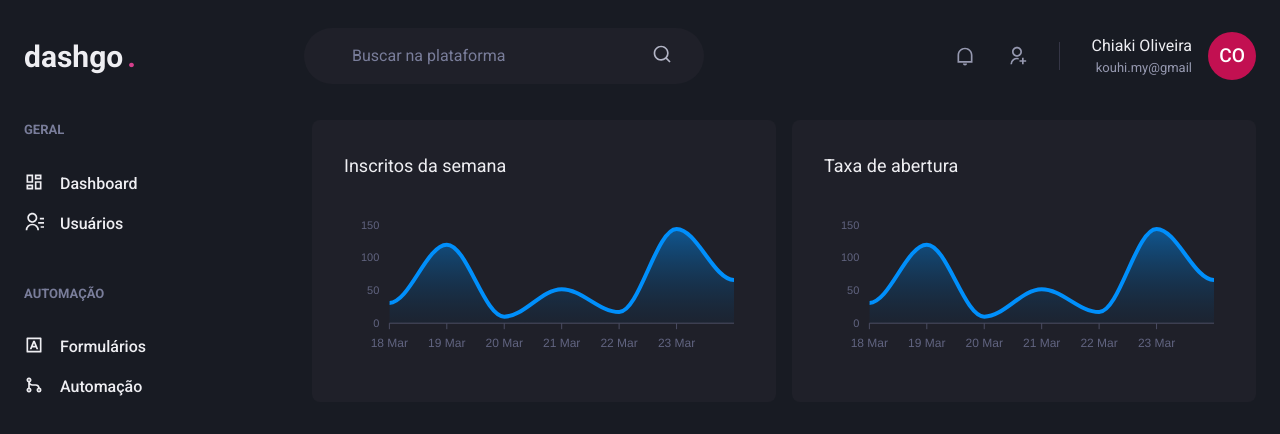
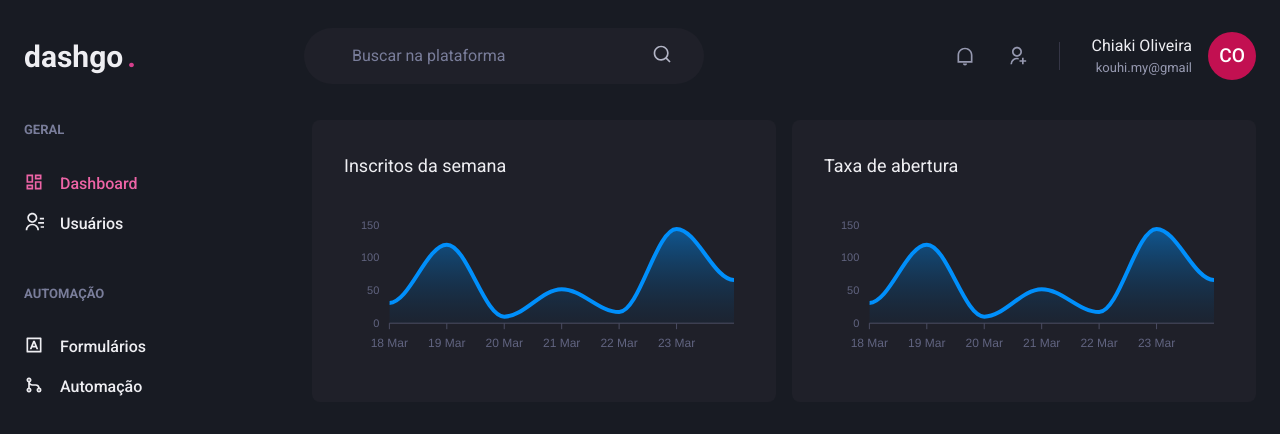
Before and after one commit to Iris-kon/dashgo, a Next.js app: page /dashboard in a window 1280 px wide. Shown: the top 434 px of the page. Built offline with nearby package versions, Linux system fonts and the light colour scheme.

Commit message:
create a active link logic

```diff
--- /dev/null
+++ b/src/components/ActiveLink.tsx
@@ -0,0 +1,37 @@
+import Link, { LinkProps } from "next/link"
+import { useRouter } from "next/router"
+import { cloneElement, ReactElement } from "react"
+
+interface ActiveLinkProps extends LinkProps {
+    children: ReactElement;
+    shouldMatchExactHref?: boolean;
+}
+
+export function ActiveLink({ children, shouldMatchExactHref = false, ...rest }: ActiveLinkProps) {
+    const { asPath } = useRouter()
+
+    let isActive = false
+
+    if(shouldMatchExactHref && (asPath === rest.href  || asPath === rest.as)) {
+        isActive = true
+    }
+
+    if(!shouldMatchExactHref &&
+        (
+            asPath.startsWith(String(rest.href)) ||
+            asPath.startsWith(String(rest.as))
+        )
+    ) {
+        isActive = true
+    }
+
+    return (
+        <Link {...rest}>
+            {
+                cloneElement(children, {
+                    color: isActive ? 'pink.400' : 'gray.50'
+                })
+            }
+        </Link>
+    )
+}
--- a/src/components/Sidebar/NavLink.tsx
+++ b/src/components/Sidebar/NavLink.tsx
@@ -1,16 +1,20 @@
-import { Icon, Link, Text, LinkProps as ChackraLinkProps } from "@chakra-ui/react"
+import { Icon, Link as ChakraLink, Text, LinkProps as ChackraLinkProps } from "@chakra-ui/react"
 import { ElementType } from "react"
+import { ActiveLink } from "../ActiveLink";
 
 interface NavLinkProps extends ChackraLinkProps {
     icon: ElementType;
     children: string;
+    href: string;
 }
 
-export function NavLink({ icon, children, ...rest }: NavLinkProps) {
+export function NavLink({ icon, children, href, ...rest }: NavLinkProps) {
     return (
-        <Link display="flex" {...rest}>
-            <Icon as={icon} fontSize="20" />
-            <Text ml="4" fontWeight="medium">{children}</Text>
-        </Link>
+        <ActiveLink href={href} passHref>
+            <ChakraLink display="flex" {...rest}>
+                <Icon as={icon} fontSize="20" />
+                <Text ml="4" fontWeight="medium">{children}</Text>
+            </ChakraLink>
+        </ActiveLink>
     )
 }
--- a/src/components/Sidebar/SidebarNav.tsx
+++ b/src/components/Sidebar/SidebarNav.tsx
@@ -7,13 +7,13 @@
     return (
         <Stack spacing="12" align="flex-start">
             <NavSection title="GERAL">
-                <NavLink icon={RiDashboardLine}>Dashboard</NavLink>
-                <NavLink icon={RiContactsLine}>Usuários</NavLink>
+                <NavLink href="/dashboard" icon={RiDashboardLine}>Dashboard</NavLink>
+                <NavLink href="/users" icon={RiContactsLine}>Usuários</NavLink>
             </NavSection>
 
             <NavSection title="AUTOMAÇÃO">
-                <NavLink icon={RiInputMethodLine}>Formulários</NavLink>
-                <NavLink icon={RiGitMergeLine}>Automação</NavLink>
+                <NavLink href="/forms" icon={RiInputMethodLine}>Formulários</NavLink>
+                <NavLink href="/automation" icon={RiGitMergeLine}>Automação</NavLink>
             </NavSection>
         </Stack>
     )
--- a/src/pages/users/index.tsx
+++ b/src/pages/users/index.tsx
@@ -1,4 +1,5 @@
 import { Box, Button, Checkbox, Flex, Heading, Icon, Table, Tbody, Td, Text, Th, Thead, Tr, useBreakpointValue } from "@chakra-ui/react"
+import Link from "next/link"
 import { RiAddLine, RiPencilLine } from "react-icons/ri"
 import { Header } from "../../components/Header"
 import { Pagination } from "../../components/Pagination"
@@ -36,6 +37,7 @@
                     >
                         <Heading size="lg" fontWeight="normal">Usuários</Heading>
 
+                        <Link href="/users/create" passHref>
                             <Button
                                 as="a"
                                 size="sm"
@@ -45,6 +47,7 @@
                             >
                                 Criar novo
                             </Button>
+                        </Link>
                     </Flex>
 
                     <Table colorScheme="whiteAlpha">
```
Also changed, not shown: src/pages/users/create.tsx (+7 -4 lines). Lines whose indentation alone changed are shown as unchanged.
